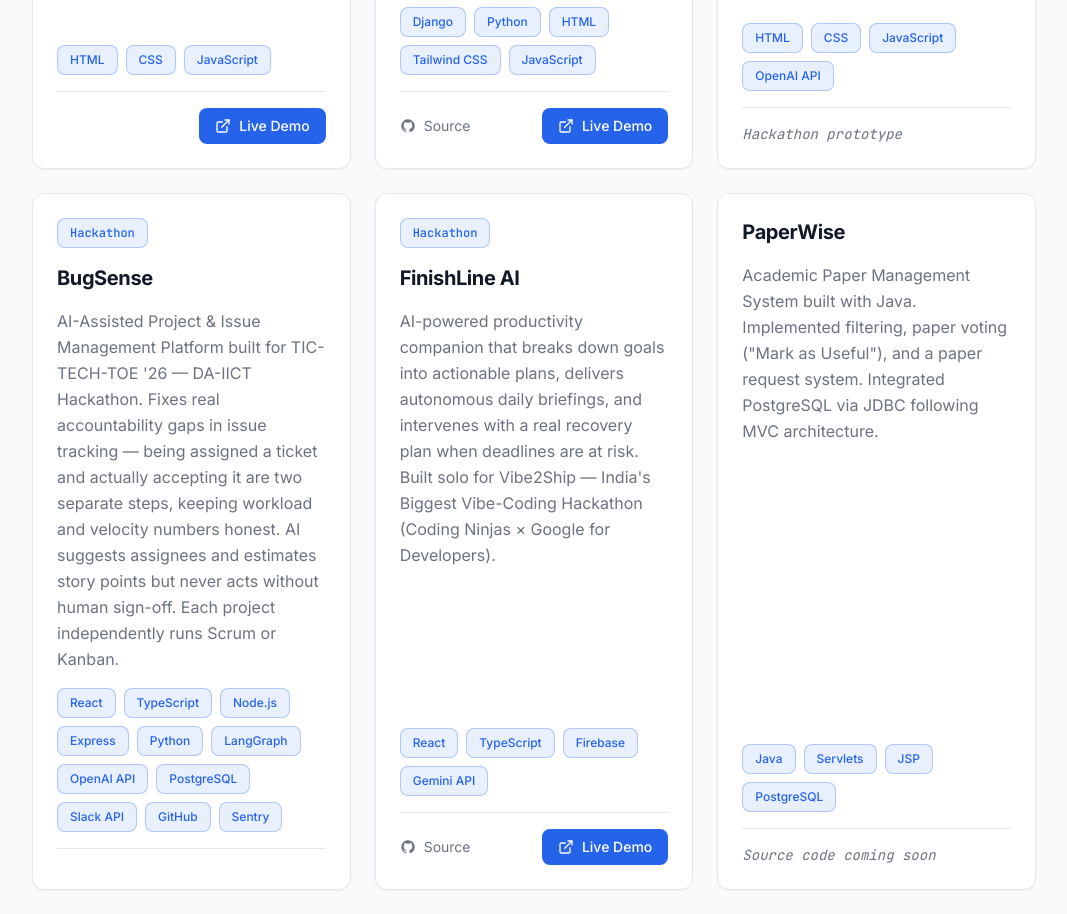
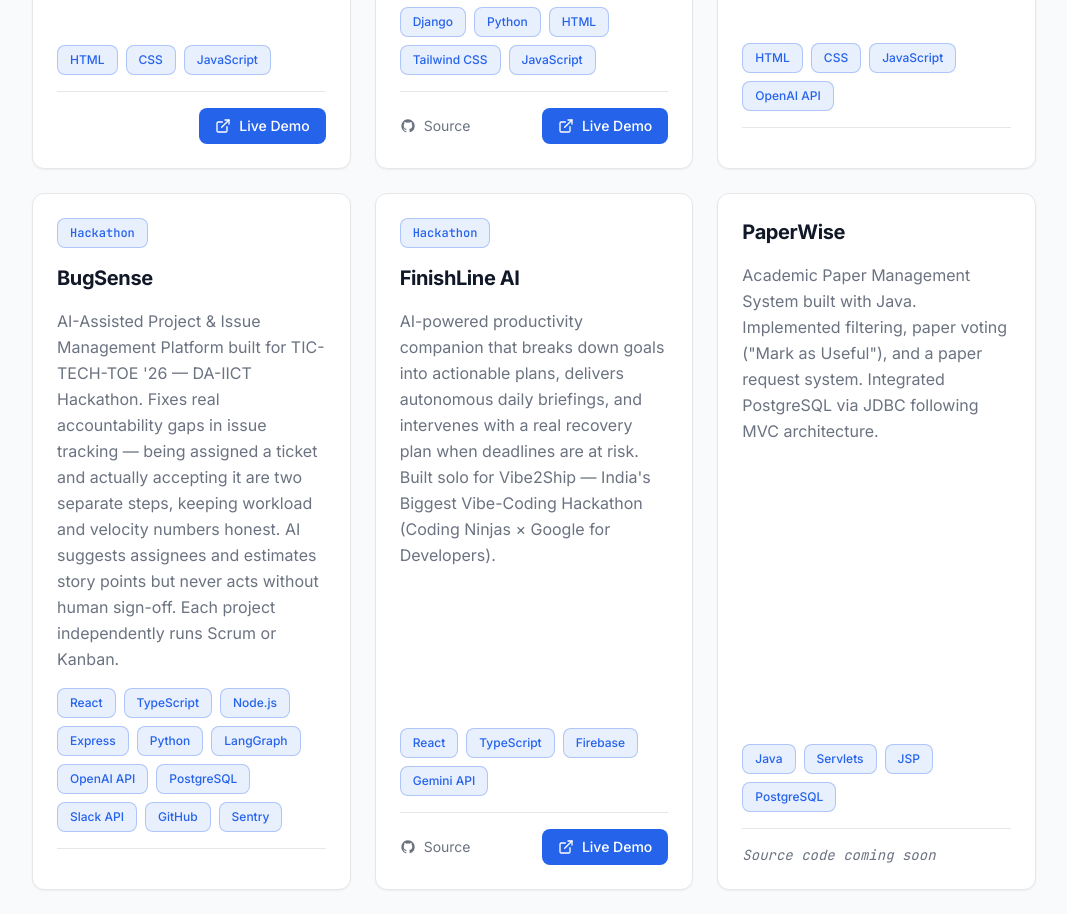
Before and after one commit to KRISHTI2503/my-portfolio, a React (Vite) app: page / in a window 1280 px wide. Shown: the part 3420-4334 px from the top of the page, without its empty margins (106-1173 px from the left). Built offline with nearby package versions, Linux system fonts and the light colour scheme.

Commit message:
fix: remove status text from GuideX card
- Remove 'Hackathon prototype' status line from GuideX
- Card now shows only title, badge, description, and tags
- No buttons or status pill at bottom

```diff
--- a/src/components/Projects.jsx
+++ b/src/components/Projects.jsx
@@ -31,7 +31,6 @@
     tags: ['HTML', 'CSS', 'JavaScript', 'OpenAI API'],
     github: null,
     live: null,
-    status: 'Hackathon prototype',
     hackathon: true,
   },
   {
```
